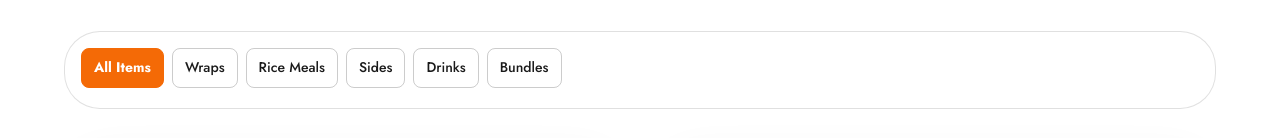
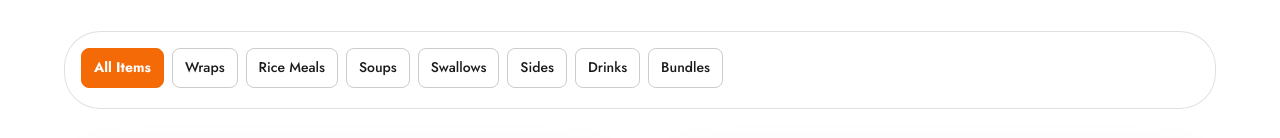
Before and after one commit to Honeyspice/honeyspicecuisine, a React (Create React App) app in the folder frontend/: page /menu in a window 1280 px wide. Shown: the part 290-428 px from the top of the page. Built offline with nearby package versions, Linux system fonts and the light colour scheme; no server answers.

Commit message:
refactor: split soups and swallows out of the rice meals category

```diff
--- a/frontend/src/pages/Menu.js
+++ b/frontend/src/pages/Menu.js
@@ -38,10 +38,25 @@ const MENU_CATEGORIES = [
       { name: 'Ofada Sauce Ayamase Stew', description: 'Jumbo Ofada rice with assorted meat, egg, ponmo and panla fish', price: 15.99, image: '/images/Ofada.webp' },
       { name: 'Coconut Rice', description: 'Fragrant rice cooked in coconut milk with vegetables', price: 12.99, image: '/images/White_Rice.webp' },
       { name: 'Fried Rice', description: 'Nigerian-style fried rice with mixed vegetables and protein', price: 12.99, image: '/images/Friedrice.jpg' },
+    ],
+  },
+  {
+    // Soups sits directly above Swallows on purpose: they are ordered together,
+    // and every swallow description says "order with any soup".
+    id: 'soups',
+    title: 'Soups',
+    items: [
       { name: 'Egusi Soup', description: 'Melon seed soup with assorted meat and fish', price: 15.99, image: '/images/Egusi.webp' },
       { name: 'Efo Riro', description: 'Vegetable soup with assorted meat and fish', price: 15.99, image: '/images/efo_riro.webp' },
       { name: 'Ogbono Soup', description: 'Wild mango seed soup with assorted meat and fish', price: 15.99, image: '/images/ogbono.jpg' },
       { name: 'Banga Soup', description: 'Palm nut soup with assorted meat and fish', price: 15.99, image: '/images/banga.jpg' },
+      { name: 'Pepper Soup', description: 'Spicy meat or fish soup with traditional herbs', price: 15.99, image: '/images/peppersoup.jpg' },
+    ],
+  },
+  {
+    id: 'swallows',
+    title: 'Swallows',
+    items: [
       { name: 'Pounded Yam', description: 'Smooth pounded yam, order with any soup', price: 9.99, image: '/images/poundedyam.jpg' },
       { name: 'Amala', description: 'Yam flour swallow, order with any soup', price: 9.99, image: '/images/Amala.webp' },
       { name: 'Eba', description: 'Garri (cassava flour) swallow, order with any soup', price: 9.99, image: '/images/eba.jpg' },
@@ -58,7 +73,6 @@ const MENU_CATEGORIES = [
       { name: 'Loaded Fries', description: 'Crispy fries topped with suya-spiced chicken and sauce', price: 9.99, image: '/images/fries.jpg' },
       { name: 'Coleslaw', description: 'Fresh cabbage and carrot salad', price: 6.99, image: '/images/Coleslaw.jpg' },
       { name: 'Akara', description: 'Crispy bean cakes, a classic Nigerian snack', price: 6.99, image: '/images/Akara.jpg' },
-      { name: 'Pepper Soup', description: 'Spicy meat or fish soup with traditional herbs', price: 15.99, image: '/images/peppersoup.jpg' },
     ],
   },
   {
@@ -149,7 +163,7 @@ const Menu = () => {
     <>
       <Seo
         title="Menu | HoneySpice Cuisine Stirling"
-        description="Explore the full HoneySpice Kitchen menu: wraps, rice meals, sides, drinks and curated bundles. Authentic Nigerian food in Stirling, UK."
+        description="Explore the full HoneySpice Kitchen menu: wraps, rice meals, soups, swallows, sides, drinks and curated bundles. Authentic Nigerian food in Stirling, UK."
       />
       <Box sx={{ minHeight: '100vh', bgcolor: 'background.paper', py: { xs: 4, sm: 6, md: 8 }, px: { xs: 2, sm: 0 } }}>
         <Container maxWidth="lg">
```
